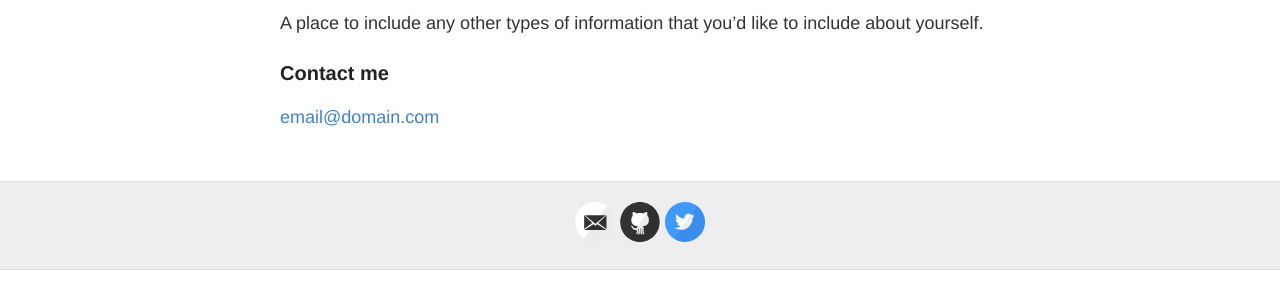
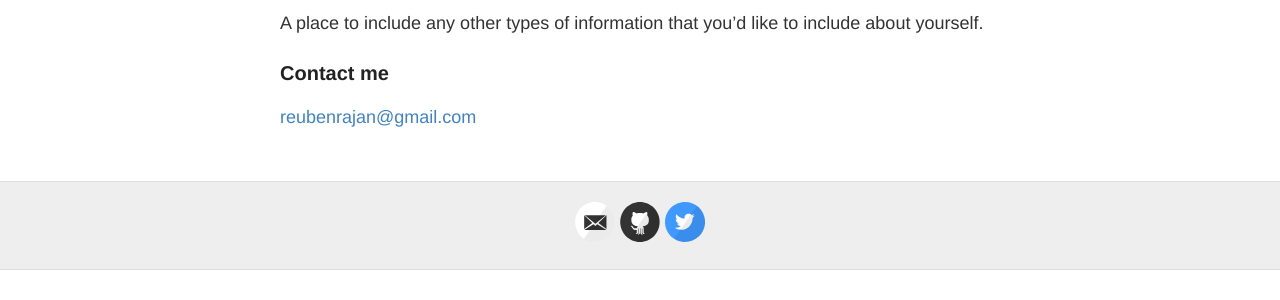
Before and after one commit to reubenrajan/reubenrajan.github.io, a Jekyll site: the page built from about.md, in a window 1280 px wide. Shown: the part 310-610 px from the top of the page. Built offline with Jekyll 4.4.1, drawn with Linux system fonts in a browser that asks for light colours.

Commit message:
README.md update

```diff
--- a/_config.yml
+++ b/_config.yml
@@ -39,7 +39,7 @@ disqus:
 # Enter your Google Analytics web tracking code (e.g. UA-2110908-2) to activate tracking
 google_analytics:
 
-# Your website URL (e.g. http://barryclark.github.io or http://www.barryclark.co)
+# Your website URL (e.g. http://reubenrajan.github.io or http://www.reubenrajan.co)
 # Used for Sitemap.xml and your RSS feed
 url:
 
--- a/about.md
+++ b/about.md
@@ -12,4 +12,4 @@ A place to include any other types of information that you'd like to include abo
 
 ### Contact me
 
-[email@domain.com](mailto:email@domain.com)
+[reubenrajan@gmail.com](mailto:reubenrajan@gmail.com)
```
Also changed, not shown: README.md.
